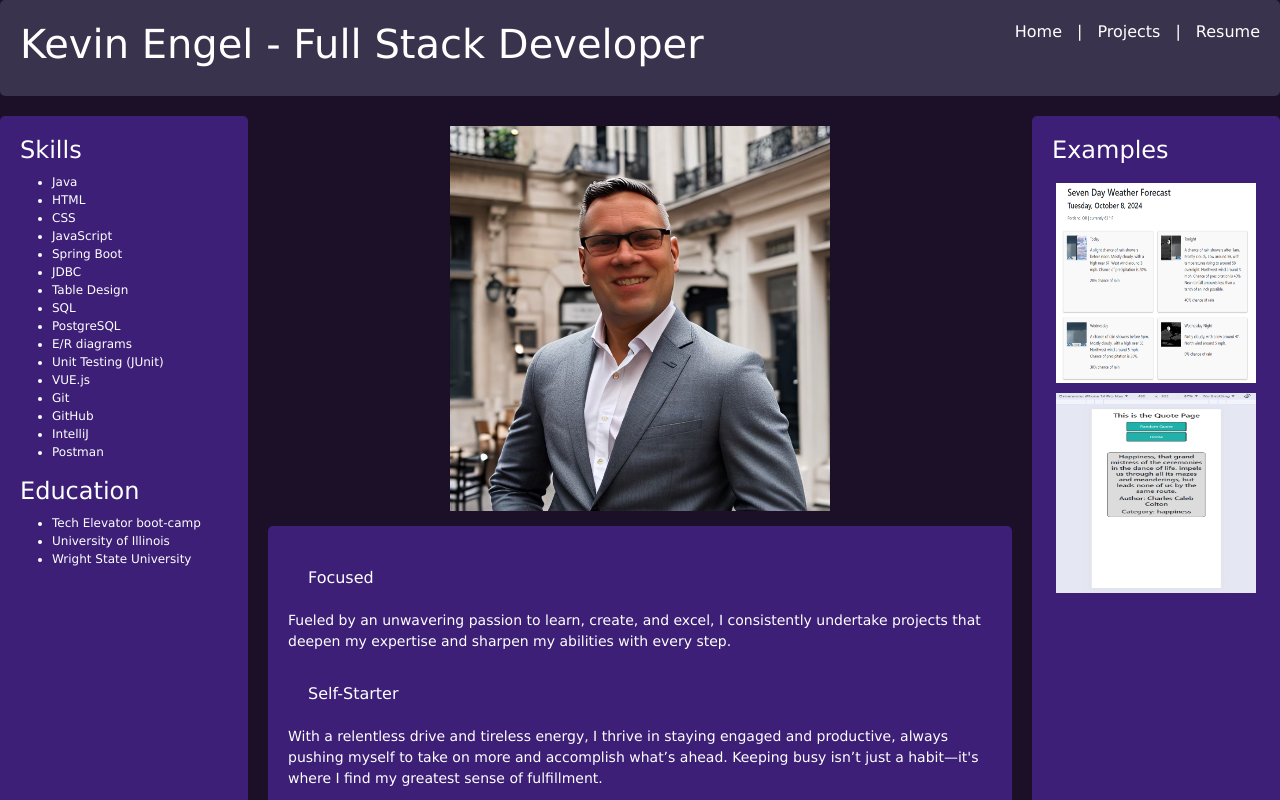
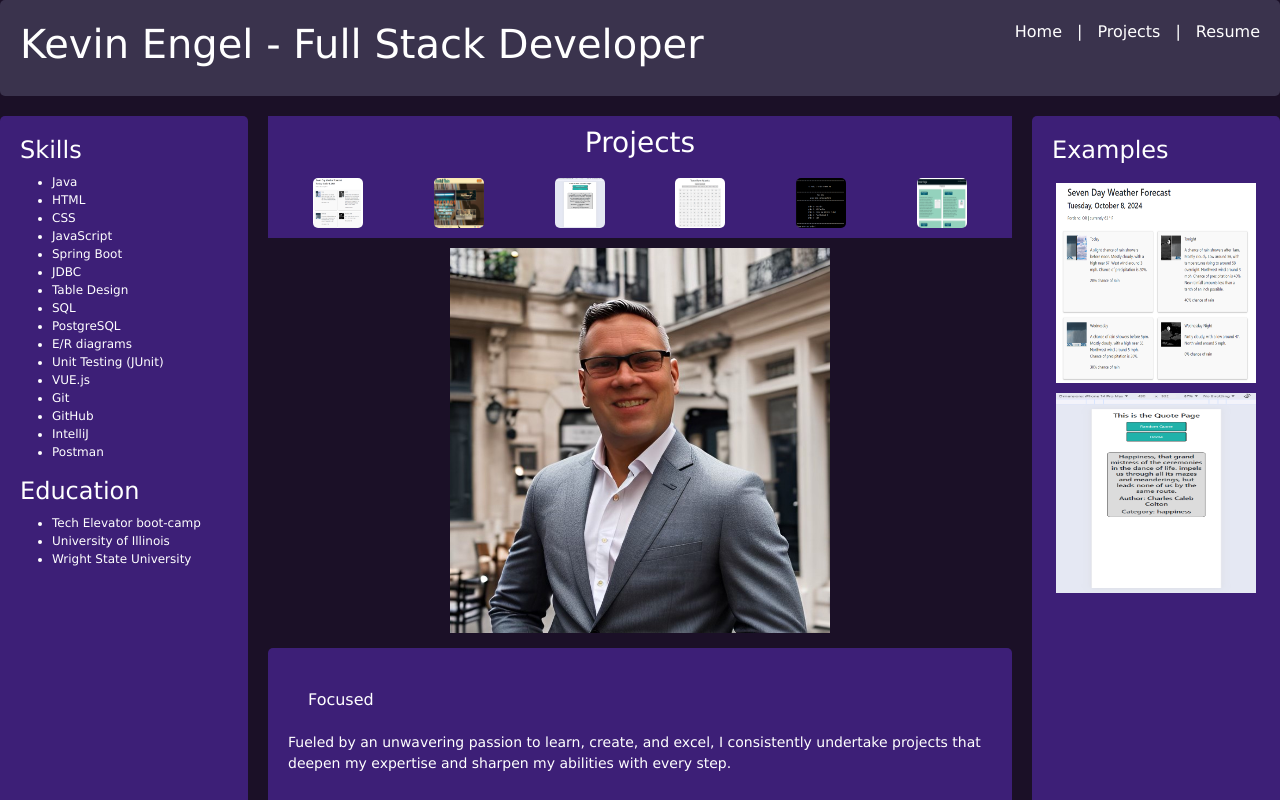
Before and after one commit to Froboz67/6-Portfolio, a Vue app: page / in a window 1280 px wide. Shown: the top 800 px of the page. Built offline with nearby package versions, Linux system fonts and the light colour scheme.

Commit message:
bio-header updated with route to projects

```diff
--- a/src/components/ThePortfolio.vue
+++ b/src/components/ThePortfolio.vue
@@ -49,7 +49,6 @@ export default {
       fetch(url)
         .then((response) => response.text())
         .then((data) => {
-          console.log(data);
           this.description = data;
         })
         .catch((error) => {
--- a/src/components/TheWelcome.vue
+++ b/src/components/TheWelcome.vue
@@ -30,6 +30,31 @@
     </div>
 
     <div class="bio">
+      <div class="bio-header">
+        <RouterLink id="project" :to="{ name: 'portfolio' }">
+          <h3 id="project-route">Projects</h3>
+          <div class="tile-container">
+            <img
+              src="../assets/images/1-RegionalWeather.png"
+              alt="WeatherApp"
+            />
+            <img
+              src="../assets/images/2-RecordCollection.png"
+              alt="WeatherApp"
+            />
+            <img
+              src="../assets/images/3-Joke-a-Quote-a-Day.png"
+              alt="WeatherApp"
+            />
+            <img
+              src="../assets/images/4-FullStackToneRow.png"
+              alt="WeatherApp"
+            />
+            <img src="../assets/images/5-DiceRollGames.png" alt="WeatherApp" />
+            <img src="../assets/images/6-Portfolio.png" alt="WeatherApp" />
+          </div>
+        </RouterLink>
+      </div>
       <img
         class="head-shot"
         src="../assets/images/EngelHeadShot-TE.jpg"
@@ -131,6 +156,29 @@ export default {
 </script>
 
 <style scoped>
+.bio-header {
+  padding: 10px;
+  width: 100%;
+  background-color: #3d1f77;
+  justify-content: center;
+}
+.tile-container {
+  display: flex;
+  justify-content: space-around;
+}
+.tile-container img {
+  height: 50px;
+  width: 50px;
+  border-radius: 5px;
+}
+#project {
+  text-decoration: none;
+  color: white;
+}
+#project-route {
+  display: flex;
+  justify-content: center;
+}
 .bio-text {
   grid-column: 2;
   display: flex;
--- a/src/views/PortfolioView.vue
+++ b/src/views/PortfolioView.vue
@@ -47,6 +47,9 @@ export default {
 
 
 <style scoped>
+h2 {
+  padding-top: 20px;
+}
 .container {
   display: grid;
   gap: 20px;
```
